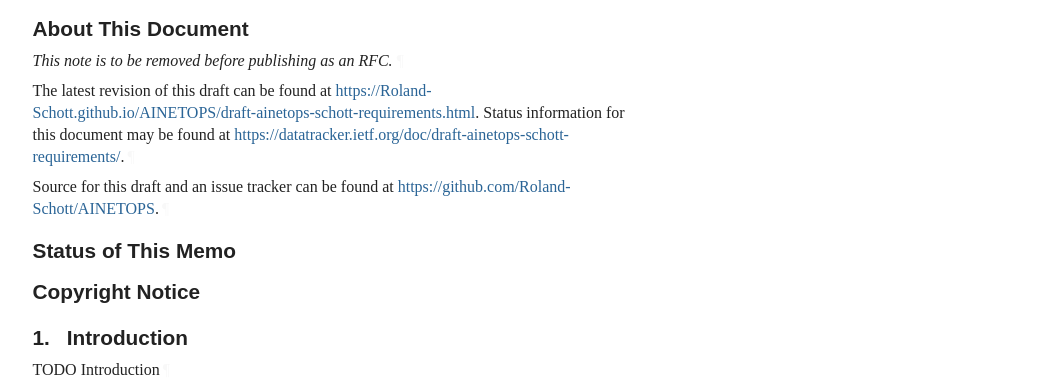
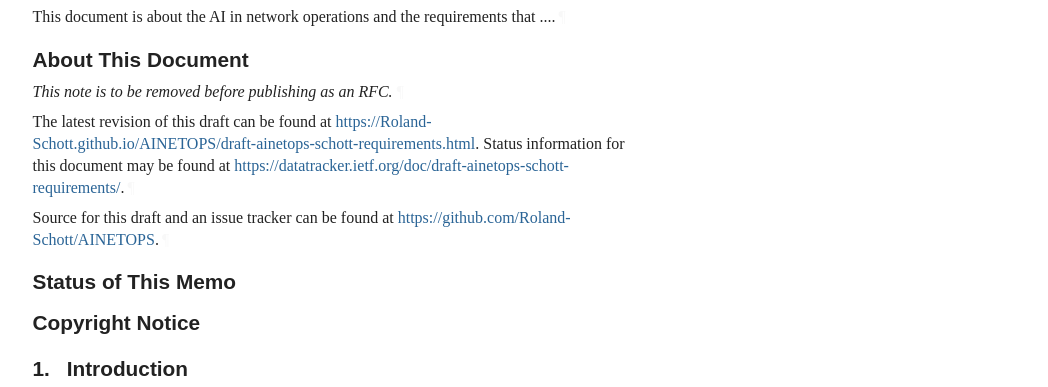
Before and after one commit to Roland-Schott/AINETOPS, a plain HTML site: page draft-ainetops-schott-requirements.html in a window 1280 px wide. Shown: the part 356-743 px from the top of the page, without its empty margins (92-1140 px from the left). Drawn offline with Linux system fonts and the light colour scheme; a web font is replaced by a local one.

Commit message:
Script updating gh-pages from f8e953d. [ci skip]

```diff
--- a/draft-ainetops-schott-requirements.html
+++ b/draft-ainetops-schott-requirements.html
@@ -8,6 +8,7 @@
 <meta content="Roland Schott" name="author">
 <meta content="
        TODO Abstract
+       This document is about the AI in network operations and the requirements that ....
     " name="description">
 <meta content="xml2rfc 3.35.0" name="generator">
 <meta content="next generation" name="keyword">
@@ -1078,6 +1079,7 @@ svg {
 <section id="section-abstract">
       <h2 id="abstract"><a href="#abstract" class="selfRef">Abstract</a></h2>
 <p id="section-abstract-1">TODO Abstract<a href="#section-abstract-1" class="pilcrow">¶</a></p>
+<p id="section-abstract-2">This document is about the AI in network operations and the requirements that ....<a href="#section-abstract-2" class="pilcrow">¶</a></p>
 </section>
 <section class="note rfcEditorRemove" id="section-note.1">
       <h2 id="name-about-this-document">
```
Also changed, not shown: draft-ainetops-schott-requirements.txt.
